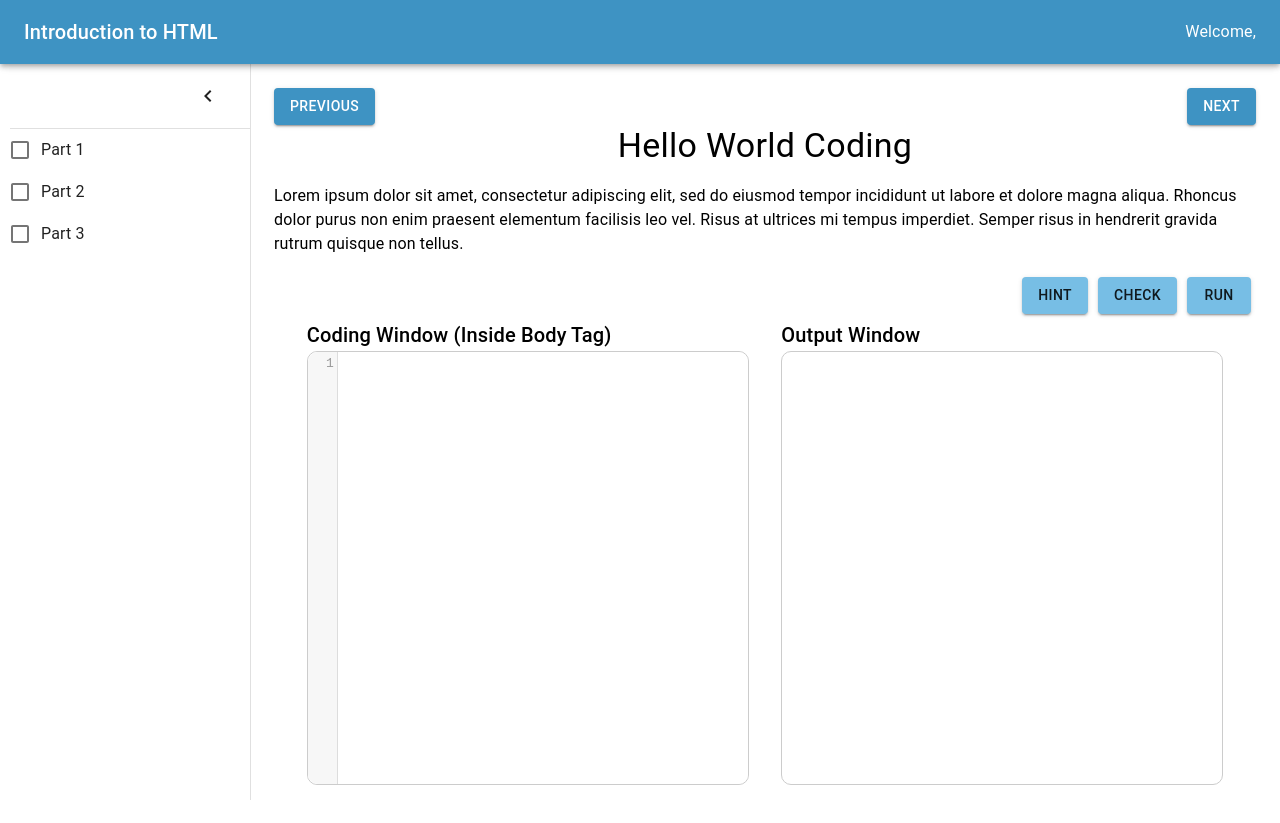
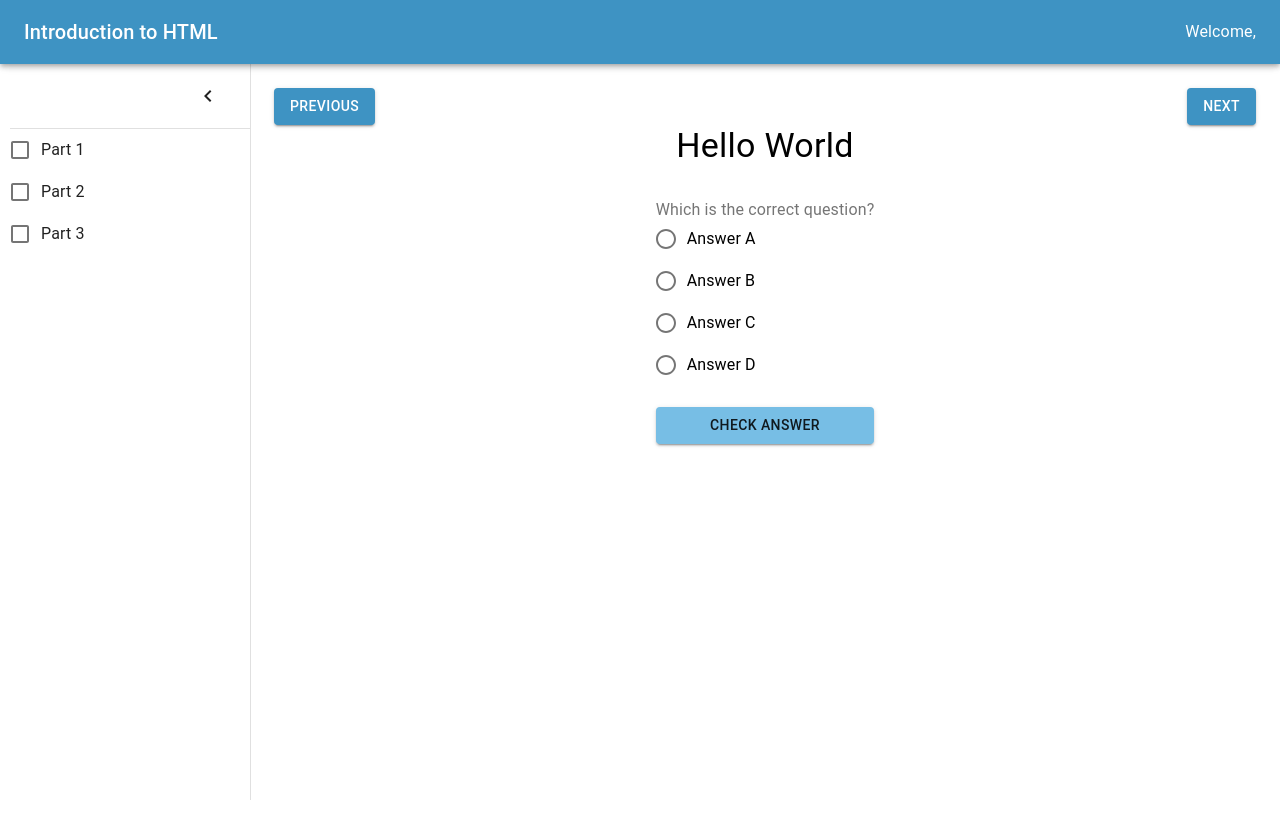
Before and after one commit to lavanya-sood/Thesis_EducationalInterface, a React (Create React App) app in the folder frontend/: page /module in a window 1280 px wide. After the commit the page ends 800 px from the top, so only its background shows below. Built offline with nearby package versions, Linux system fonts and the light colour scheme.

Commit message:
Added the multiple choice quiz section

```diff
--- a/frontend/src/components/Module/CodingExercise/CodingExercise.js
+++ b/frontend/src/components/Module/CodingExercise/CodingExercise.js
@@ -32,7 +32,7 @@ const CodingExercise = () => {
 
     return (
         <div className={classes.textInstructions}>
-            <Typography variant="h4"> Hello World Coding </Typography>
+            <Typography variant="h4"> Hello World </Typography>
             <br/>
             <Typography paragraph>
                 Lorem ipsum dolor sit amet, consectetur adipiscing elit, sed do eiusmod tempor incididunt
--- a/frontend/src/components/Module/CodingExercise/styles.js
+++ b/frontend/src/components/Module/CodingExercise/styles.js
@@ -19,6 +19,7 @@ export default makeStyles((theme) => ({
     },
     codeButtons: {
         margin: '5px',
+        color: 'white',
     },
     htmlWindow: {
         border: '1px solid #cccccc',
--- a/frontend/src/components/Module/Module.js
+++ b/frontend/src/components/Module/Module.js
@@ -108,7 +108,9 @@ const Module = () => {
                         <Button variant="contained" color="primary" className={classes.progressButton}> Previous </Button>
                         <Button variant="contained" color="primary" className={classes.progressButton}> Next </Button>
                     </div>
-                    <CodingExercise/>
+                    {/* <CodingExercise/> */}
+                    {/* <Instructions /> */}
+                    <MultipleChoice />
                 </main>
             </div>
 
--- a/frontend/src/components/Module/MultipleChoice/MultipleChoice.js
+++ b/frontend/src/components/Module/MultipleChoice/MultipleChoice.js
@@ -1,29 +1,56 @@
 import React from 'react';
-import { AppBar,Paper ,Typography, Button, Toolbar,Grid, Container, TextField} from '@material-ui/core';
+import { AppBar,Paper ,Typography, Button, Toolbar,Grid, Container, TextField, FormControl, FormLabel, RadioGroup, Radio,FormControlLabel, FormHelperText } from '@material-ui/core';
 import useStyles from './styles.js';
 
 
 const MultipleChoice = () => {
     const classes = useStyles();
+    const [answerStatus, setStatus] = React.useState("");
+    const [value, setValue] = React.useState('');
 
+    const handleRadioChange = (event) => {
+        setValue(event.target.value);
+        setStatus(' ');
+      };
+
+    const checkAnswer = (e) => {
+        e.preventDefault();
+
+        if (value === 'best') {
+            setStatus('You got it!');
+        } else if (value === 'worst') {
+            setStatus('Sorry, wrong answer!');
+        } else if (value === 'worst3') {
+            setStatus('Sorry, wrong answer!');
+        } else if (value === 'worst4') {
+            setStatus('Sorry, wrong answer!');
+        } else {
+            setStatus('Please select an option.');
+        }
+    };
 
 
     return (
         <div className={classes.textInstructions}>
             <Typography variant="h4"> Hello World </Typography>
             <br/>
-            <Typography paragraph>
-                Lorem ipsum dolor sit amet, consectetur adipiscing elit, sed do eiusmod tempor incididunt
-                ut labore et dolore magna aliqua. Rhoncus dolor purus non enim praesent elementum
-                facilisis leo vel. Risus at ultrices mi tempus imperdiet. Semper risus in hendrerit
-                gravida rutrum quisque non tellus. Convallis convallis tellus id interdum velit laoreet id
-                donec ultrices. Odio morbi quis commodo odio aenean sed adipiscing. Amet nisl suscipit
-                adipiscing bibendum est ultricies integer quis. Cursus euismod quis viverra nibh cras.
-                Metus vulputate eu scelerisque felis imperdiet proin fermentum leo. Mauris commodo quis
-                imperdiet massa tincidunt. Cras tincidunt lobortis feugiat vivamus at augue. At augue eget
-                arcu dictum varius duis at consectetur lorem. Velit sed ullamcorper morbi tincidunt. Lorem
-                donec massa sapien faucibus et molestie ac.
-            </Typography>
+            <br/>
+            <form onSubmit={checkAnswer}>
+                <FormControl component="fieldset" className={classes.formControl}>
+                    <FormLabel component="legend">Which is the correct question?</FormLabel>
+                    <RadioGroup aria-label="quiz" name="quiz" value={value} onChange={handleRadioChange}>
+                    <FormControlLabel value="best" control={<Radio />} label="Answer A" />
+                    <FormControlLabel value="worst" control={<Radio />} label="Answer B" />
+                    <FormControlLabel value="worst3" control={<Radio />} label="Answer C" />
+                    <FormControlLabel value="worst4" control={<Radio />} label="Answer D" />
+                    </RadioGroup>
+                    <FormHelperText>{answerStatus}</FormHelperText>
+                    <br/>
+                    <Button type="submit" variant="contained" color="secondary" className={classes.button}>
+                    Check Answer
+                    </Button>
+                </FormControl>
+            </form>
         </div>
     );
 };
```
